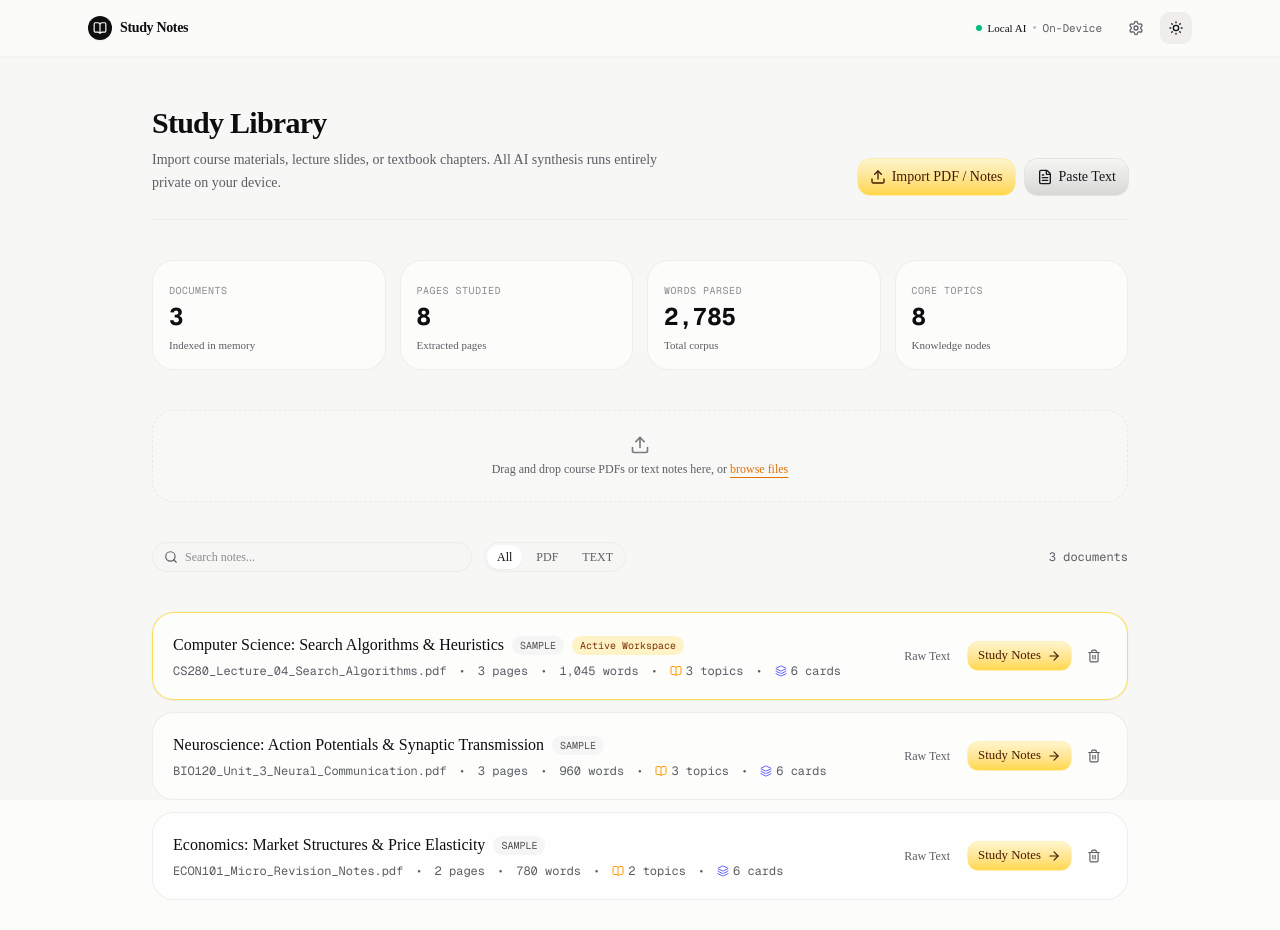
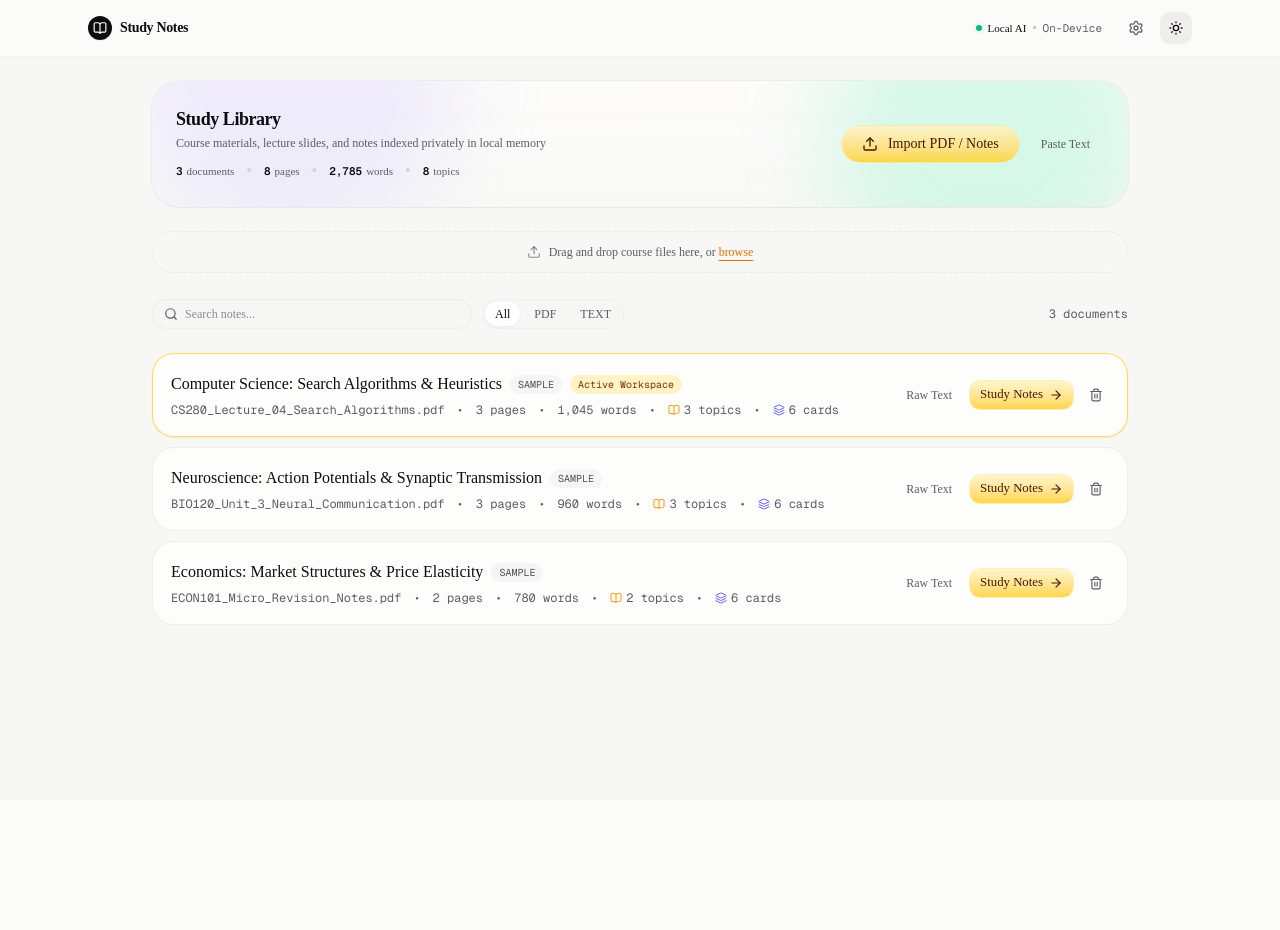
Before and after one commit to the-sukhsingh/notes-study, a Next.js app: page / in a window 1280 px wide. Shown: the top 930 px of the page. After the commit the page ends 857 px from the top, so only its background shows below. Built offline with nearby package versions, Linux system fonts and the light colour scheme.

Commit message:
feat(ui): redesign library and study headers to resumely banner card with tight margins

```diff
--- a/src/components/LibraryView.tsx
+++ b/src/components/LibraryView.tsx
@@ -164,19 +164,8 @@ export function LibraryView({
       {/* Subtle ambient noise background */}
       <div className="pointer-events-none fixed inset-0 noise opacity-40 bg-primary/5 dark:opacity-25" />
 
-      <main className="relative z-10 max-w-5xl mx-auto px-6 pt-12 pb-24 space-y-10">
-        {/* Header & Main Primary Action */}
-        <div className="flex flex-col sm:flex-row sm:items-end justify-between gap-6 pb-6 border-b border-neutral-200/60 dark:border-neutral-800/60">
-          <div className="space-y-2">
-            <h1 className="text-3xl font-semibold tracking-tight text-foreground">
-              Study Library
-            </h1>
-            <p className="text-sm text-muted-foreground max-w-lg leading-relaxed">
-              Import course materials, lecture slides, or textbook chapters. All AI synthesis runs entirely private on your device.
-            </p>
-          </div>
-
-          <div className="flex items-center gap-2.5 shrink-0">
+      <main className="relative z-10 max-w-5xl mx-auto px-4 sm:px-6 pt-6 pb-16 space-y-6">
+        {/* Hidden File Input */}
         <input
           type="file"
           ref={fileInputRef}
@@ -189,92 +178,104 @@ export function LibraryView({
           }}
         />
 
+        {/* ─── Resumely-style Master Anchor Header Card ─── */}
+        <section className="group relative rounded-[28px] bg-gradient-to-b from-card/90 to-card/40 dark:from-card/40 dark:to-card/10 p-5 sm:p-6 transition-all duration-200 shadow-xs overflow-hidden outline-1 outline-neutral-200/60 dark:outline-neutral-800/60">
+          <div className="absolute inset-0 blur-2xl pointer-events-none">
+            <span className="size-80 rounded-full bg-violet-200/40 dark:bg-violet-400/15 inline-flex absolute -left-5 -translate-y-1/2" />
+            <span className="size-80 rounded-full bg-emerald-200/40 dark:bg-emerald-400/10 inline-flex absolute -right-5 -translate-y-1/3" />
+          </div>
+
+          <div className="flex flex-col sm:flex-row sm:items-center justify-between gap-5 relative z-10">
+            <div className="flex items-start gap-4">
+              <div className="space-y-1.5">
+                <div>
+                  <h1 className="text-base sm:text-lg font-semibold tracking-tight text-foreground">
+                    Study Library
+                  </h1>
+                  <p className="text-xs text-muted-foreground mt-0.5 max-w-lg">
+                    Course materials, lecture slides, and notes indexed privately in local memory
+                  </p>
+                </div>
+
+                {/* Structured Stat Chips */}
+                <div className="flex flex-wrap items-center gap-3 pt-0.5">
+                  <span className="inline-flex items-center gap-1 text-[11px] font-medium text-foreground/90">
+                    <strong className="text-foreground font-semibold font-mono">{documents.length}</strong>
+                    <span className="text-muted-foreground">documents</span>
+                  </span>
+                  <span className="text-neutral-300 dark:text-neutral-700">•</span>
+                  <span className="inline-flex items-center gap-1 text-[11px] font-medium text-foreground/90">
+                    <strong className="text-foreground font-semibold font-mono">{totalPages}</strong>
+                    <span className="text-muted-foreground">pages</span>
+                  </span>
+                  <span className="text-neutral-300 dark:text-neutral-700">•</span>
+                  <span className="inline-flex items-center gap-1 text-[11px] font-medium text-foreground/90">
+                    <strong className="text-foreground font-semibold font-mono">{totalWords.toLocaleString()}</strong>
+                    <span className="text-muted-foreground">words</span>
+                  </span>
+                  <span className="text-neutral-300 dark:text-neutral-700">•</span>
+                  <span className="inline-flex items-center gap-1 text-[11px] font-medium text-foreground/90">
+                    <strong className="text-foreground font-semibold font-mono">{totalTopics}</strong>
+                    <span className="text-muted-foreground">topics</span>
+                  </span>
+                </div>
+              </div>
+            </div>
+
+            {/* Action CTA buttons */}
+            <div className="flex items-center gap-2 self-start sm:self-center shrink-0">
               <ColoredButton
                 color="amber"
+                className="px-5 rounded-full active:scale-[0.97]"
                 size="lg"
                 disabled={isProcessing}
                 onClick={() => fileInputRef.current?.click()}
               >
-              <Upload className="w-4 h-4" />
-              Import PDF / Notes
+                <Upload className="w-3.5 h-3.5 mr-1" />
+                <span>Import PDF / Notes</span>
               </ColoredButton>
 
-            <ColoredButton
-              color="neutral"
-              size="lg"
+              <button
+                type="button"
                 disabled={isProcessing}
                 onClick={() => setShowPasteModal(true)}
+                className="px-3.5 py-2 rounded-full text-xs font-medium text-muted-foreground hover:text-foreground hover:bg-neutral-100 dark:hover:bg-neutral-800 transition-colors cursor-pointer"
               >
-              <FileText className="w-4 h-4" />
                 Paste Text
-            </ColoredButton>
+              </button>
             </div>
           </div>
+        </section>
 
-        {/* Executive Study Metrics */}
-        <div className="grid grid-cols-2 sm:grid-cols-4 gap-3.5">
-          <div className="p-4 rounded-2xl bg-white/60 dark:bg-neutral-900/40 border border-neutral-200/60 dark:border-neutral-800/60 space-y-1">
-            <span className="text-[10px] uppercase font-mono tracking-wider text-muted-foreground/70">
-              Documents
-            </span>
-            <div className="text-2xl font-bold font-mono text-foreground">
-              {documents.length}
+        {/* Processing Indicator */}
+        {isProcessing && (
+          <div className="p-3.5 rounded-2xl bg-amber-50/80 dark:bg-amber-950/40 border border-amber-200/60 dark:border-amber-800/60 text-amber-900 dark:text-amber-200 text-xs flex items-center gap-3 animate-pulse">
+            <div className="w-4 h-4 rounded-full border-2 border-amber-500 border-t-transparent animate-spin shrink-0" />
+            <span className="font-medium">{processingStatus}</span>
           </div>
-            <p className="text-[11px] text-muted-foreground">Indexed in memory</p>
-          </div>
+        )}
 
-          <div className="p-4 rounded-2xl bg-white/60 dark:bg-neutral-900/40 border border-neutral-200/60 dark:border-neutral-800/60 space-y-1">
-            <span className="text-[10px] uppercase font-mono tracking-wider text-muted-foreground/70">
-              Pages Studied
-            </span>
-            <div className="text-2xl font-bold font-mono text-foreground">
-              {totalPages}
-            </div>
-            <p className="text-[11px] text-muted-foreground">Extracted pages</p>
-          </div>
-
-          <div className="p-4 rounded-2xl bg-white/60 dark:bg-neutral-900/40 border border-neutral-200/60 dark:border-neutral-800/60 space-y-1">
-            <span className="text-[10px] uppercase font-mono tracking-wider text-muted-foreground/70">
-              Words Parsed
-            </span>
-            <div className="text-2xl font-bold font-mono text-foreground">
-              {totalWords.toLocaleString()}
-            </div>
-            <p className="text-[11px] text-muted-foreground">Total corpus</p>
-          </div>
-
-          <div className="p-4 rounded-2xl bg-white/60 dark:bg-neutral-900/40 border border-neutral-200/60 dark:border-neutral-800/60 space-y-1">
-            <span className="text-[10px] uppercase font-mono tracking-wider text-muted-foreground/70">
-              Core Topics
-            </span>
-            <div className="text-2xl font-bold font-mono text-foreground">
-              {totalTopics}
-            </div>
-            <p className="text-[11px] text-muted-foreground">Knowledge nodes</p>
-          </div>
-        </div>
-
-        {/* Drag and Drop Zone */}
+        {/* Drag and Drop Zone - Compact */}
         <div
           onDrop={handleDrop}
           onDragOver={handleDragOver}
           onDragLeave={handleDragLeave}
           onClick={() => fileInputRef.current?.click()}
-          className={`py-6 px-4 rounded-2xl border border-dashed transition-all text-center flex flex-col items-center justify-center gap-1.5 cursor-pointer ${
+          className={`py-3 px-4 rounded-2xl border border-dashed transition-all text-center flex items-center justify-center gap-2 cursor-pointer ${
             dragActive
-              ? "border-amber-400 bg-amber-50/70 dark:bg-amber-950/40 text-amber-950 dark:text-amber-200 scale-[1.01]"
-              : "border-neutral-200/80 dark:border-neutral-800/80 hover:border-neutral-300 dark:hover:border-neutral-700 bg-neutral-50/30 dark:bg-neutral-900/20"
+              ? "border-amber-400 bg-amber-50/70 dark:bg-amber-950/40 text-amber-950 dark:text-amber-200 scale-[1.005]"
+              : "border-neutral-200/80 dark:border-neutral-800/80 hover:border-neutral-300 dark:hover:border-neutral-700 bg-neutral-50/20 dark:bg-neutral-900/10"
           }`}
         >
-          <Upload className={`w-5 h-5 ${dragActive ? 'animate-bounce text-amber-500' : 'text-muted-foreground/80'}`} />
+          <Upload className={`w-3.5 h-3.5 ${dragActive ? 'animate-bounce text-amber-500' : 'text-muted-foreground/70'}`} />
           <p className="text-xs text-muted-foreground font-medium">
-            Drag and drop course PDFs or text notes here, or <span className="text-amber-600 dark:text-amber-400 underline underline-offset-4">browse files</span>
+            Drag and drop course files here, or <span className="text-amber-600 dark:text-amber-400 underline underline-offset-4">browse</span>
           </p>
         </div>
 
-        {/* Search Bar, Filters & Document Counter */}
-        <div className="flex flex-col sm:flex-row sm:items-center justify-between gap-4">
-          <div className="flex items-center gap-3 flex-wrap flex-1">
+        {/* Search Bar, Filters & Counter */}
+        <div className="flex flex-col sm:flex-row sm:items-center justify-between gap-3 pt-0.5">
+          <div className="flex items-center gap-2.5 flex-wrap flex-1">
             <div className="relative flex-1 max-w-xs">
               <Search className="w-3.5 h-3.5 absolute left-3 top-1/2 -translate-y-1/2 text-muted-foreground" />
               <input
@@ -282,11 +283,11 @@ export function LibraryView({
                 placeholder="Search notes..."
                 value={searchFilter}
                 onChange={(e) => setSearchFilter(e.target.value)}
-                className="w-full pl-8 pr-3 py-1.5 text-xs bg-neutral-100/70 dark:bg-neutral-800/60 rounded-xl text-foreground border border-neutral-200/60 dark:border-neutral-700/60 focus:outline-none placeholder:text-muted-foreground/70"
+                className="w-full pl-8 pr-3 py-1.5 text-xs bg-neutral-100/70 dark:bg-neutral-800/60 rounded-xl text-foreground border border-neutral-200/50 dark:border-neutral-700/50 focus:outline-none placeholder:text-muted-foreground/70"
               />
             </div>
 
-            <div className="flex items-center gap-1 bg-neutral-100/60 dark:bg-neutral-800/50 p-0.5 rounded-xl border border-neutral-200/50 dark:border-neutral-700/50">
+            <div className="flex items-center gap-1 bg-neutral-100/60 dark:bg-neutral-800/50 p-0.5 rounded-xl border border-neutral-200/40 dark:border-neutral-700/40">
               {(['all', 'pdf', 'text'] as const).map((t) => (
                 <button
                   key={t}
@@ -321,9 +322,9 @@ export function LibraryView({
         </div>
 
         {/* Document Version List (Inspired by ResumeVersionList) */}
-        <div className="space-y-3">
+        <div className="space-y-2.5">
           {filteredDocs.length === 0 ? (
-            <div className="py-20 text-center space-y-4 rounded-2xl bg-neutral-50/50 dark:bg-neutral-900/30 border border-dashed border-neutral-200 dark:border-neutral-800">
+            <div className="py-16 text-center space-y-4 rounded-2xl bg-neutral-50/50 dark:bg-neutral-900/30 border border-dashed border-neutral-200 dark:border-neutral-800">
               <BookOpen className="w-8 h-8 mx-auto text-muted-foreground/60" />
               <div className="space-y-1">
                 <p className="text-sm font-medium text-foreground">No documents found</p>
@@ -343,7 +344,7 @@ export function LibraryView({
               return (
                 <div
                   key={doc.id}
-                  className={`group relative p-5 rounded-2xl bg-white/70 dark:bg-neutral-900/50 border transition-all flex flex-col sm:flex-row sm:items-center justify-between gap-4 ${
+                  className={`group relative p-4 sm:p-4.5 rounded-2xl bg-white/70 dark:bg-neutral-900/50 border transition-all flex flex-col sm:flex-row sm:items-center justify-between gap-3.5 ${
                     isActive
                       ? 'border-amber-300/80 dark:border-amber-700/80 shadow-xs'
                       : 'border-neutral-200/70 dark:border-neutral-800/70 hover:border-neutral-300 dark:hover:border-neutral-700 hover:bg-neutral-50/60 dark:hover:bg-neutral-800/40'
--- a/src/components/StudySpace.tsx
+++ b/src/components/StudySpace.tsx
@@ -12,20 +12,21 @@ import {
   FileText,
   ChevronRight,
   PanelLeftClose,
-  PanelLeft
+  PanelLeft,
+  Bot
 } from 'lucide-react';
 import { DocumentSource, AISettings, Flashcard } from '@/lib/types';
-import { addFlashcard } from '@/lib/storage';
+import { addFlashcard, getFlashcardsForDoc } from '@/lib/storage';
 import { SourceReaderMode } from './modes/SourceReaderMode';
 import { ExplainMode } from './modes/ExplainMode';
-import { AskMode } from './modes/AskMode';
+import { AskChatbotSidebar } from './modes/AskChatbotSidebar';
 import { FlashcardsMode } from './modes/FlashcardsMode';
 import { QuizMode } from './modes/QuizMode';
 import { SmartRevisionMode } from './modes/SmartRevisionMode';
 import { FocusModal } from './custom/FocusModal';
 import { ColoredButton } from './custom/colored-button';
 
-export type FocusModalType = 'flashcards' | 'quiz' | 'revision' | 'ask' | 'explain' | null;
+export type FocusModalType = 'flashcards' | 'quiz' | 'revision' | 'explain' | null;
 
 interface StudySpaceProps {
   document: DocumentSource;
@@ -45,6 +46,8 @@ export function StudySpace({
   const [isOutlineVisible, setIsOutlineVisible] = useState(true);
   const [selectedTopicForFocus, setSelectedTopicForFocus] = useState<string | undefined>(undefined);
   const [explainInitialConcept, setExplainInitialConcept] = useState<string | undefined>(undefined);
+  const [isChatbotOpen, setIsChatbotOpen] = useState(false);
+  const [chatbotInitialQuery, setChatbotInitialQuery] = useState<string | undefined>(undefined);
 
   const handleJumpToPage = (pageNumber: number) => {
     setActivePage(pageNumber);
@@ -56,7 +59,8 @@ export function StudySpace({
   };
 
   const handleAskPassage = (passage: string, page: number) => {
-    setActiveFocusModal('ask');
+    setChatbotInitialQuery(`Can you explain this excerpt from Page ${page}: "${passage.slice(0, 150)}..."?`);
+    setIsChatbotOpen(true);
   };
 
   const handleCreateCardFromPassage = (passage: string, page: number) => {
@@ -91,24 +95,51 @@ export function StudySpace({
       {/* Subtle, soft ambient background inspired by resumely */}
       <div className="pointer-events-none fixed inset-0 noise opacity-40 bg-primary/5 dark:opacity-25" />
 
-      <main className="relative z-10 max-w-6xl mx-auto px-6 pt-8 pb-20 space-y-8">
-        {/* Document Header & Focus Mode Action Bar */}
-        <div className="flex flex-col lg:flex-row lg:items-end justify-between gap-5 pb-2">
-          <div className="space-y-2 min-w-0 max-w-2xl">
-            <h1 className="font-serif text-2xl sm:text-3xl font-normal tracking-tight text-foreground text-wrap balance leading-snug">
+      <main className="relative z-10 max-w-6xl mx-auto px-4 sm:px-6 pt-5 pb-16 space-y-6">
+        {/* ─── Resumely-style Master Anchor Header Card ─── */}
+        <section className="group relative rounded-[28px] bg-gradient-to-b from-card/90 to-card/40 dark:from-card/40 dark:to-card/10 p-5 sm:p-6 transition-all duration-200 shadow-xs overflow-hidden outline-1 outline-neutral-200/60 dark:outline-neutral-800/60">
+          <div className="absolute inset-0 blur-2xl pointer-events-none">
+            <span className="size-80 rounded-full bg-violet-200/40 dark:bg-violet-400/15 inline-flex absolute -left-5 -translate-y-1/2" />
+            <span className="size-80 rounded-full bg-emerald-200/40 dark:bg-emerald-400/10 inline-flex absolute -right-5 -translate-y-1/3" />
+          </div>
+
+          <div className="flex flex-col lg:flex-row lg:items-center justify-between gap-5 relative z-10">
+            <div className="space-y-1.5 min-w-0 max-w-2xl">
+              <div>
+                <h1 className="text-base sm:text-lg font-semibold tracking-tight text-foreground truncate">
                   {document.title}
                 </h1>
-            <div className="flex flex-wrap items-center gap-2 text-xs text-muted-foreground font-mono">
-              <span>{document.pageCount} pages</span>
-              <span className="opacity-40">•</span>
-              <span>{document.wordCount.toLocaleString()} words</span>
-              <span className="opacity-40">•</span>
-              <span className="truncate max-w-[220px] opacity-80">{document.fileName}</span>
-              <span className="opacity-40">•</span>
+                <p className="text-xs text-muted-foreground mt-0.5 truncate max-w-lg">
+                  {document.fileName} • Private local workspace
+                </p>
+              </div>
+
+              {/* Structured Stat Chips matching Resumely style */}
+              <div className="flex flex-wrap items-center gap-3 pt-0.5">
+                <span className="inline-flex items-center gap-1 text-[11px] font-medium text-foreground/90">
+                  <strong className="text-foreground font-semibold font-mono">{document.pageCount}</strong>
+                  <span className="text-muted-foreground">pages</span>
+                </span>
+                <span className="text-neutral-300 dark:text-neutral-700">•</span>
+                <span className="inline-flex items-center gap-1 text-[11px] font-medium text-foreground/90">
+                  <strong className="text-foreground font-semibold font-mono">{document.wordCount.toLocaleString()}</strong>
+                  <span className="text-muted-foreground">words</span>
+                </span>
+                <span className="text-neutral-300 dark:text-neutral-700">•</span>
+                <span className="inline-flex items-center gap-1 text-[11px] font-medium text-foreground/90">
+                  <strong className="text-foreground font-semibold font-mono">{document.topics.length}</strong>
+                  <span className="text-muted-foreground">topics</span>
+                </span>
+                <span className="text-neutral-300 dark:text-neutral-700">•</span>
+                <span className="inline-flex items-center gap-1 text-[11px] font-medium text-foreground/90">
+                  <strong className="text-foreground font-semibold font-mono">{getFlashcardsForDoc(document.id).length || 6}</strong>
+                  <span className="text-muted-foreground">cards</span>
+                </span>
+                <span className="text-neutral-300 dark:text-neutral-700">•</span>
                 <button
                   type="button"
                   onClick={onInspectDocument}
-                className="hover:text-foreground inline-flex items-center gap-1 transition-colors cursor-pointer text-muted-foreground underline underline-offset-4 decoration-neutral-300 dark:decoration-neutral-700"
+                  className="hover:text-foreground inline-flex items-center gap-1 transition-colors cursor-pointer text-muted-foreground text-[11px] underline underline-offset-4 decoration-neutral-300 dark:decoration-neutral-700"
                 >
                   <FileSearch className="w-3 h-3" />
                   Raw Text
@@ -116,8 +147,8 @@ export function StudySpace({
               </div>
             </div>
 
-          {/* Calm Focus Mode Trigger Buttons - Only Relevant Learning Tools */}
-          <div className="flex flex-wrap items-center gap-2 shrink-0 pt-1 lg:pt-0">
+            {/* Calm Learning Tool Buttons */}
+            <div className="flex flex-wrap items-center gap-2 shrink-0 self-start lg:self-center">
               <ColoredButton
                 color="indigo"
                 size="default"
@@ -155,16 +186,17 @@ export function StudySpace({
               </ColoredButton>
 
               <ColoredButton
-              color="neutral"
+                color={isChatbotOpen ? "cyan" : "neutral"}
                 size="default"
-              onClick={() => setActiveFocusModal('ask')}
-              title="Ask Notes Questions"
+                onClick={() => setIsChatbotOpen((prev) => !prev)}
+                title="Ask Notes Chatbot"
               >
-              <HelpCircle className="w-3.5 h-3.5" />
+                <Bot className="w-3.5 h-3.5 text-cyan-600 dark:text-cyan-400" />
                 Ask Notes
               </ColoredButton>
             </div>
           </div>
+        </section>
 
         {/* Clean, Tranquil Reading Layout */}
         <div className="grid grid-cols-1 lg:grid-cols-12 gap-8 items-start">
@@ -326,29 +358,16 @@ export function StudySpace({
         />
       </FocusModal>
 
-      {/* 4. Ask Notes Focus Modal */}
-      <FocusModal
-        isOpen={activeFocusModal === 'ask'}
-        onClose={() => setActiveFocusModal(null)}
-        title="Ask My Notes"
-        subtitle="Grounded Q&A with exact quote references"
-        color="cyan"
-        maxWidth="max-w-2xl"
-        badge={
-          <span className="px-2 py-0.5 rounded-full text-[10px] font-mono bg-cyan-100 text-cyan-900 dark:bg-cyan-950/80 dark:text-cyan-300">
-            Grounded Q&A
-          </span>
-        }
-      >
-        <AskMode
+      {/* 4. Ask Notes Right-Side Slide-Over Chatbot */}
+      <AskChatbotSidebar
+        isOpen={isChatbotOpen}
+        onClose={() => setIsChatbotOpen(false)}
         document={document}
         settings={settings}
-          onJumpToPage={(p) => {
-            setActivePage(p);
-            setActiveFocusModal(null);
-          }}
+        onJumpToPage={(p) => setActivePage(p)}
+        initialQuery={chatbotInitialQuery}
+        onClearInitialQuery={() => setChatbotInitialQuery(undefined)}
       />
-      </FocusModal>
 
       {/* 5. Concept Explainer Focus Modal */}
       <FocusModal
```
Lines whose indentation alone changed are shown as unchanged.
